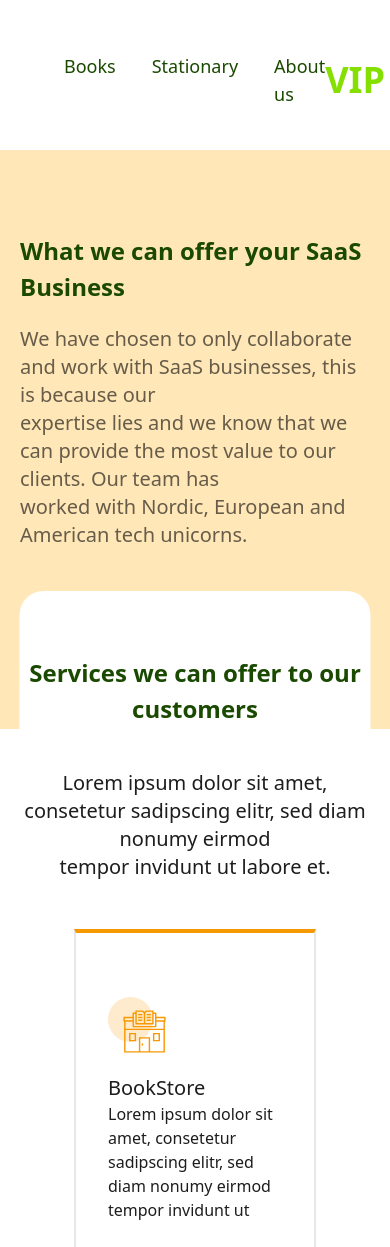
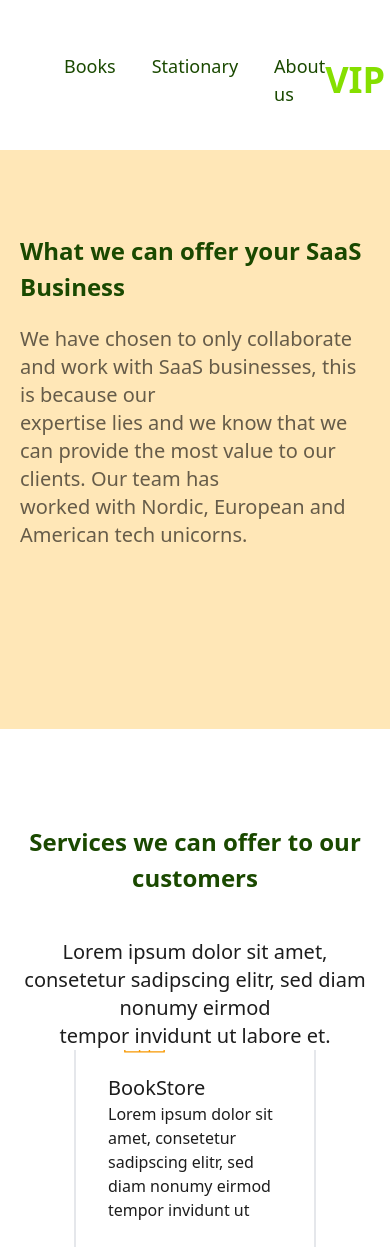
Before and after one commit to SafiyaMakhmudova/real-proyekt, a Vue app: page / in a window 390 px wide. Shown: the top 1247 px of the page. Built offline with nearby package versions, Linux system fonts and the light colour scheme.

Commit message:
added responsive

```diff
--- a/src/views/About.vue
+++ b/src/views/About.vue
@@ -198,7 +198,7 @@
   }
 
   .modal2 {
-    top: 70%;
+    top: 90%;
     margin-bottom: 45px;
 
   }
```
